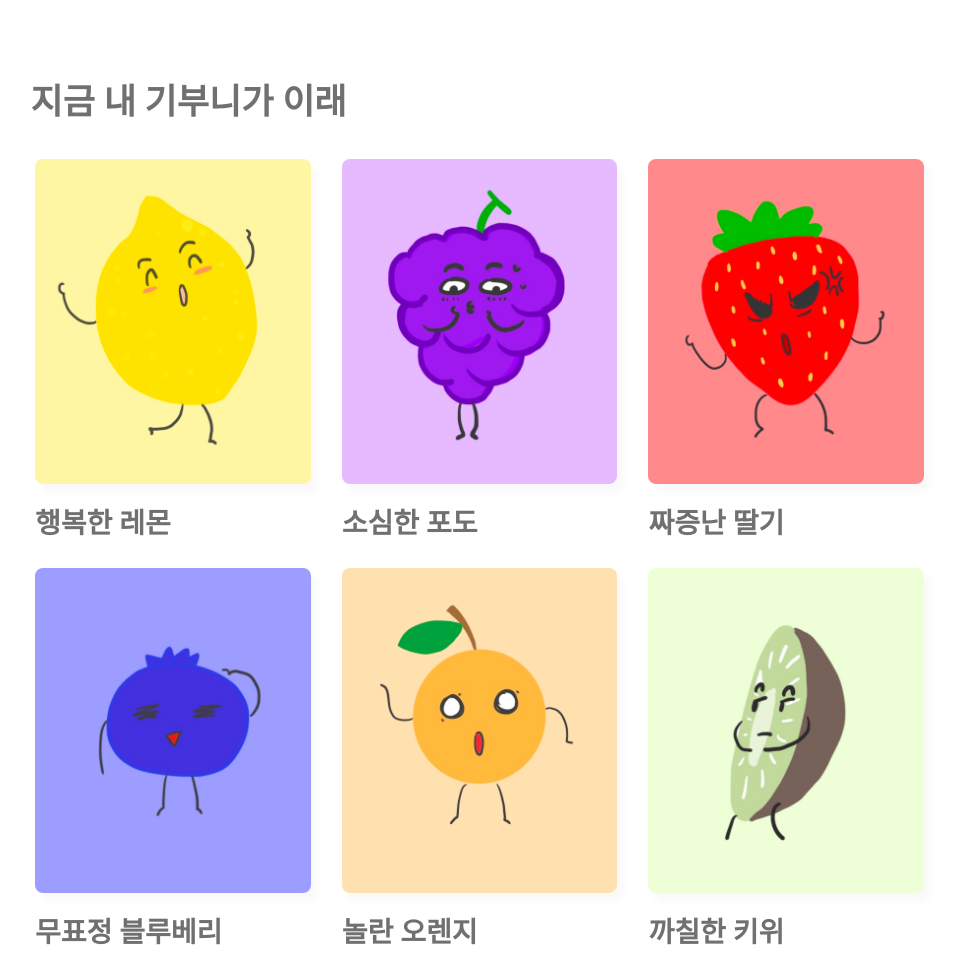
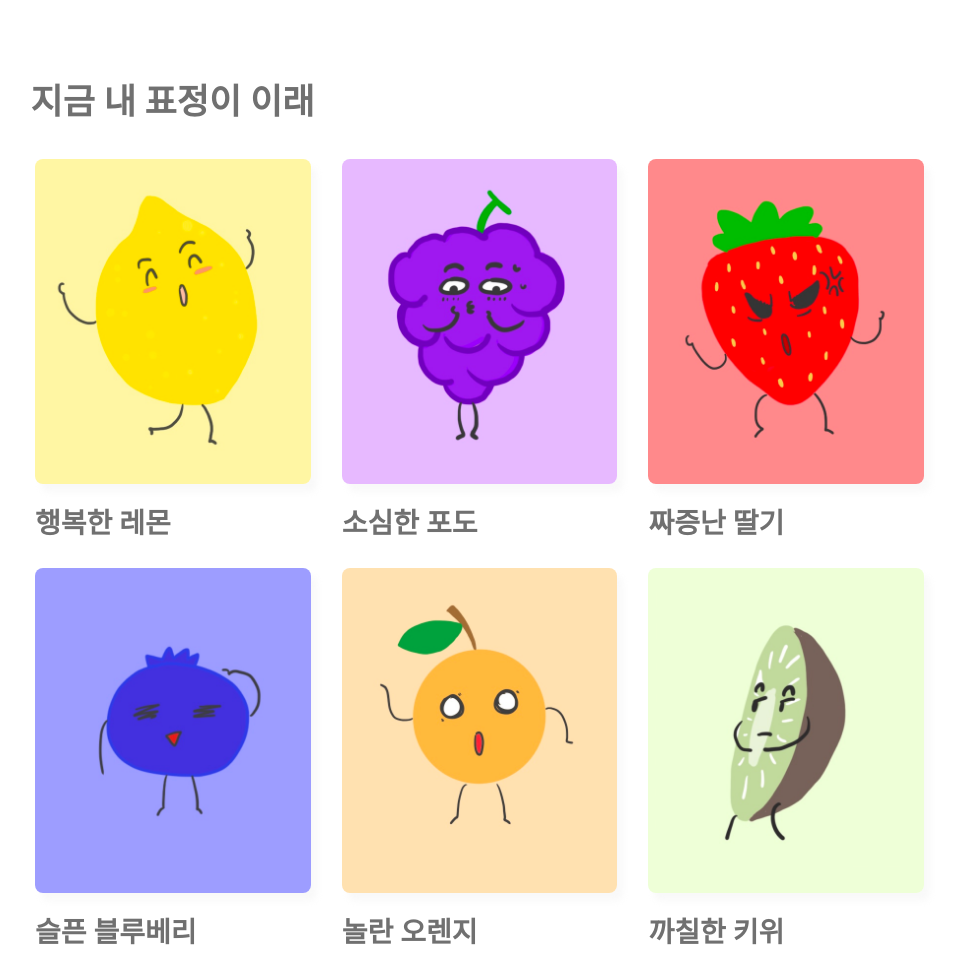
Before and after one commit to lee-insu/today-feeling, a Flask app: page / in a window 1280 px wide. Shown: the part 597-1574 px from the top of the page, without its empty margins (145-1100 px from the left). Run offline with Flask 2, Linux system fonts and the light colour scheme; some libraries are stand-ins or nearby versions.

Commit message:
content edit

```diff
--- a/static/js/emotion.js
+++ b/static/js/emotion.js
@@ -33,37 +33,37 @@
             case "기쁨" :
             resultTitle = "행복한 레몬"
             resultExplain = "#웃음꽃 #과즙미 뿜뿜 #상큼함이 폭발 #행복전도사"
-            resultCause = "명랑하고 자신감이 넘쳐있는 당신! 너무 행복하고 상큼해 보입니다. 지켜만 보고 있어도 웃음이 날 것 같은 표정이에요. 행복하면서도 들떠 있을 만큼 좋은 일이 있으셨나요? 만약 아니더라도 곧 좋은 일이 찾아올 것 같은 얼굴입니다. 주변 사람들에게 이 사진을 은근 슬쩍 보여주면 호감이 급상승 할 것 같은 예감!"
+            resultCause = "명랑하고 자신감이 넘쳐있는 당신! 광대가 올라가 있고 입술 모서리는 올라가 있군요! 너무 행복하고 상큼해 보입니다. 지켜만 보고 있어도 웃음이 날 것 같은 표정이에요. 행복하면서도 들떠 있을 만큼 좋은 일이 있으셨나요? 만약 아니더라도 곧 좋은 일이 찾아올 것 같은 얼굴입니다. 주변 사람들에게 이 사진을 은근 슬쩍 보여주면 호감이 급상승 할 것 같은 예감!"
             break;
 
             case "까칠" :
             resultTitle = "까칠한 키위"
             resultExplain = "#시크절정 #아무도 건들지마 #도도한 매력"
-            resultCause = "시크한 표정을 가지고 있는 당신! 오늘 도도하다는 말을 듣진 않았나요? 아이러니하게도 도도하고 시크한 표정을 짓고 있으면 외모가 업이 됩니다. 기분은 그렇다치고 오늘 셀카를 찍어보는 건 어떨까요? 그리고 일이나 주변 사람들 때문에 스트레스를 받고 있다면 반신욕으로 기분을 달래보는 건 어떠나요? "
+            resultCause = "시크한 표정을 가지고 있는 당신! 한 쪽 얼굴이 올라가면서 입술의 끝이 당겨져있습니다. 오늘 도도하다는 말을 듣진 않았나요? 아이러니하게도 도도하고 시크한 표정을 짓고 있으면 외모가 업이 됩니다. 기분은 그렇다치고 오늘 셀카를 찍어보는 건 어떨까요? 그리고 일이나 주변 사람들 때문에 스트레스를 받고 있다면 반신욕으로 기분을 달래보는 건 어떨까요?"
             break;
 
             case "놀람" :
             resultTitle = "놀란 오렌지"
             resultExplain = "#리액션천국 #(ﾉ'□ﾟ) #다이나믹한 하루 #오늘 일이 많지? "
-            resultCause = "놀란 표정을 가지고 있는 당신! 오늘 무슨 일이 그렇게 많았길래 놀란 표정을 하고 있나요? 아니면 컨셉으로 놀란 모습을?? 오늘이 다이나믹한 하루였다면 집에서 치킨 시켜놓고 잔잔한 영화를 보면서 힐링하는 건 어떨까요?"
+            resultCause = "놀란 표정을 가지고 있는 당신! 눈썹 높이가 올라가고 동그란 모양으로 변하며 턱이 벌어졌습니다. 오늘 무슨 일이 그렇게 많았길래 놀란 표정을 하고 있나요? 아니면 컨셉으로 놀란 모습을?? 오늘이 다이나믹한 하루였다면 집에서 치킨 시켜놓고 잔잔한 영화를 보면서 힐링하는 건 어떨까요?"
             break;
 
             case "분노" :
             resultTitle = "짜증난 딸기"
             resultExplain = "#건들기만 해봐 #폭발한다!!!! #다 죽는다!!!!!!!!"
-            resultCause = "분노한 표정을 가지고 있는 당신.. 오늘 누가 당신을 그렇게 짜증나게 만들었나요? 딱 데려오세요! 화가 나는 만큼 에너지를 쓰는 것도 좋아요! 달리기나 스포츠 같은 활동적인 활동으로 스트레스를 푸는 건 어떨까요?"
+            resultCause = "분노한 표정을 가지고 있는 당신.. 눈썹 높이가 낮고 아랫눈꺼풀이 팽팽하며 시선이 확고할수록 화난 것 처럼 보입니다. 오늘 누가 당신을 그렇게 짜증나게 만들었나요? 딱 데려오세요! 화가 나는 만큼 에너지를 쓰는 것도 좋아요! 달리기나 스포츠 같은 활동적인 활동으로 스트레스를 푸는 건 어떨까요? 스트레스를 풀수록 표정도 밝아진답니다."
             break;
 
             case "소심" :
             resultTitle = "소심한 포도"
             resultExplain = "#이거 뭐지..? #뭘까....? #응.....? #으잉....?"
-            resultCause = "소심한 표정을 가지고 있는 당신! 나도 모르게 의기소침해지지 않나요? 평소와 다르게 괜히 말도 조심하게 되고 음추러 들진 않나요? 그렇다면 코인 노래방에서 노래 한 곡 뽑는 건 어떤가요?"
+            resultCause = "소심한 표정을 가지고 있는 당신! 눈썹 높이가 높아지고 입술이 가늘어졌군요. 나도 모르게 의기소침해지지 않나요? 평소와 다르게 괜히 말도 조심하게 되고 음추러 들진 않나요? 그렇다면 코인 노래방에서 노래 한 곡 뽑는 건 어떤가요?"
             break;
 
             case "슬픔" :
-            resultTitle = "무표정 블루베리"
-            resultExplain = "#나는 아무 생각이 없다 #왜냐면 아무 생각이 없기 때문이다"
-            resultCause = "무표정을 가지고 있는 당신! 오늘은 크게 즐겁지도 그렇다고 나쁘지도 않은 하루를 보냈나요? 미지근한 물이 잔잔하게 흐르듯 평범한 표정이지만 가장 일상적이고 보람찬 표정입니다. 아니면 도도한 표정 컨셉으로 찍은 사진일수도 있구요. 만약 슬픈 일이 있었나요? 걱정마세요. 다 잘 풀릴 겁니다! 그러니 집에서 반신욕으로 스트레스를 날려버려요. "
+            resultTitle = "슬픈 블루베리"
+            resultExplain = "#축 쳐진다 #나는 아무 생각이 없다 #왜냐면 아무 생각이 없기 때문이다"
+            resultCause = "무표정 또는 슬픈 표정을 가지고 있는 당신! 눈 바깥쪽이 아래로 비스듬이 기울어졌군요. 오늘은 크게 즐겁지도 그렇다고 나쁘지도 않은 하루를 보냈나요? 미지근한 물이 잔잔하게 흐르듯 평범한 표정이지만 가장 일상적이고 보람찬 표정입니다. 아니면 도도한 표정 컨셉으로 찍은 사진일수도 있구요. 만약 슬픈 일이 있었나요? 걱정마세요. 다 잘 풀릴 겁니다! 그러니 집에서 반신욕으로 스트레스를 날려버려요."
             break;
 
             default:
--- a/templates/emotion_anger.html
+++ b/templates/emotion_anger.html
@@ -33,7 +33,7 @@
                 <div class="emotion-content-image"><img src="../static/img/strawberry.jpg" alt=""></div>
                 <div class="emotion-hash">#건들기만 해봐 #폭발한다!!!! #다 죽는다!!!!!!!!</div>
                 <div class="emotion-content">
-                    분노한 표정을 가지고 있는 당신.. 오늘 누가 당신을 그렇게 짜증나게 만들었나요? 딱 데려오세요! 화가 나는 만큼 에너지를 쓰는 것도 좋아요! 달리기나 스포츠 같은 활동적인 활동으로 스트레스를 푸는 건 어떨까요?
+                    분노한 표정을 가지고 있는 당신.. 눈썹 높이가 낮고 아랫눈꺼풀이 팽팽하며 시선이 확고할수록 화난 것 처럼 보입니다.오늘 누가 당신을 그렇게 짜증나게 만들었나요? 딱 데려오세요! 화가 나는 만큼 에너지를 쓰는 것도 좋아요! 달리기나 스포츠 같은 활동적인 활동으로 스트레스를 푸는 건 어떨까요?스트레스를 풀수록 표정도 밝아진답니다.
                 </div>
              </div>
 
--- a/templates/emotion_disgust.html
+++ b/templates/emotion_disgust.html
@@ -31,9 +31,9 @@
              <div class="emotion-container">
                 <div class="emotion-title">까칠한 키위</div>
                 <div class="emotion-content-image"><img src="../static/img/kiwi.jpg" alt=""></div>
-                <div class="emotion-hash">#건들기만 해봐 #폭발한다!!!! #다 죽는다!!!!!!!!</div>
+                <div class="emotion-hash">#시크절정 #아무도 건들지마 #도도한 매력</div>
                 <div class="emotion-content">
-                    분노한 표정을 가지고 있는 당신.. 오늘 누가 당신을 그렇게 짜증나게 만들었나요? 딱 데려오세요! 화가 나는 만큼 에너지를 쓰는 것도 좋아요! 달리기나 스포츠 같은 활동적인 활동으로 스트레스를 푸는 건 어떨까요?
+                    시크한 표정을 가지고 있는 당신! 한 쪽 얼굴이 올라가면서 입술의 끝이 당겨집니다. 오늘 도도하다는 말을 듣진 않았나요? 아이러니하게도 도도하고 시크한 표정을 짓고 있으면 외모가 업이 됩니다. 기분은 그렇다치고 오늘 셀카를 찍어보는 건 어떨까요? 그리고 일이나 주변 사람들 때문에 스트레스를 받고 있다면 반신욕으로 기분을 달래보는 건 어떠나요?
                 </div>
              </div>
 
--- a/templates/emotion_happy.html
+++ b/templates/emotion_happy.html
@@ -33,7 +33,7 @@
                 <div class="emotion-content-image"><img src="../static/img/lemon.jpg" alt=""></div>
                 <div class="emotion-hash">#웃음꽃 #과즙미 뿜뿜 #상큼함이 폭발 #행복전도사</div>
                 <div class="emotion-content">
-                    명랑하고 자신감이 넘쳐있는 당신! 너무 행복하고 상큼해 보입니다. 지켜만 보고 있어도 웃음이 날 것 같은 표정이에요. 행복하면서도 들떠 있을 만큼 좋은 일이 있으셨나요? 만약 아니더라도 곧 좋은 일이 찾아올 것 같은 얼굴입니다. 주변 사람들에게 이 사진을 은근 슬쩍 보여주면 호감이 급상승 할 것 같은 예감!
+                    명랑하고 자신감이 넘쳐있는 당신! 광대가 올라가 있고 입술 모서리는 올라가 있군요! 너무 행복하고 상큼해 보입니다. 지켜만 보고 있어도 웃음이 날 것 같은 표정이에요. 행복하면서도 들떠 있을 만큼 좋은 일이 있으셨나요? 만약 아니더라도 곧 좋은 일이 찾아올 것 같은 얼굴입니다. 주변 사람들에게 이 사진을 은근 슬쩍 보여주면 호감이 급상승 할 것 같은 예감!
                 </div>
              </div>
 
--- a/templates/emotion_sadness.html
+++ b/templates/emotion_sadness.html
@@ -29,11 +29,11 @@
      <section>
          <div class="inner margin-top">
              <div class="emotion-container">
-                <div class="emotion-title">무표정 블루베리</div>
+                <div class="emotion-title">슬픈 블루베리</div>
                 <div class="emotion-content-image"><img src="../static/img/blueberry.jpg" alt=""></div>
-                <div class="emotion-hash">#나는 아무 생각이 없다 #왜냐면 아무 생각이 없기 때문이다</div>
+                <div class="emotion-hash">#축 쳐진다 #나는 아무 생각이 없다 #왜냐면 아무 생각이 없기 때문이다</div>
                 <div class="emotion-content">
-무표정을 가지고 있는 당신! 오늘은 크게 즐겁지도 그렇다고 나쁘지도 않은 하루를 보냈나요? 미지근한 물이 잔잔하게 흐르듯 평범한 표정이지만 가장 일상적이고 보람찬 표정입니다. 아니면 도도한 표정 컨셉으로 찍은 사진일수도 있구요. 만약 슬픈 일이 있었나요? 걱정마세요. 다 잘 풀릴 겁니다! 그러니 집에서 반신욕으로 스트레스를 날려버려요.                </div>
+무표정 또는 슬픈 표정을 가지고 있는 당신! 눈 바깥쪽이 아래로 비스듬이 기울어졌군요. 오늘은 크게 즐겁지도 그렇다고 나쁘지도 않은 하루를 보냈나요? 미지근한 물이 잔잔하게 흐르듯 평범한 표정이지만 가장 일상적이고 보람찬 표정입니다. 아니면 도도한 표정 컨셉으로 찍은 사진일수도 있구요. 만약 슬픈 일이 있었나요? 걱정마세요. 다 잘 풀릴 겁니다! 그러니 집에서 반신욕으로 스트레스를 날려버려요. </div>
              </div>
 
          </div>
--- a/templates/emotion_surprise.html
+++ b/templates/emotion_surprise.html
@@ -33,7 +33,7 @@
                 <div class="emotion-content-image"><img src="../static/img/orange.jpg" alt=""></div>
                 <div class="emotion-hash">#리액션천국 #(ﾉ'□ﾟ) #다이나믹한 하루 #오늘 일이 많지? </div>
                 <div class="emotion-content">
-                    놀란 표정을 가지고 있는 당신! 오늘 무슨 일이 그렇게 많았길래 놀란 표정을 하고 있나요? 아니면 컨셉으로 놀란 모습을?? 오늘이 다이나믹한 하루였다면 집에서 치킨 시켜놓고 잔잔한 영화를 보면서 힐링하는 건 어떨까요?
+                    놀란 표정을 가지고 있는 당신! 눈썹 높이가 올라가고 동그란 모양으로 변하며 턱이 벌어졌습니다. 오늘 무슨 일이 그렇게 많았길래 놀란 표정을 하고 있나요? 아니면 컨셉으로 놀란 모습을?? 오늘이 다이나믹한 하루였다면 집에서 치킨 시켜놓고 잔잔한 영화를 보면서 힐링하는 건 어떨까요?
                 </div>
              </div>
 
--- a/templates/emotion_timid.html
+++ b/templates/emotion_timid.html
@@ -33,7 +33,7 @@
                 <div class="emotion-content-image"><img src="../static/img/grape.jpg" alt=""></div>
                 <div class="emotion-hash">#이거 뭐지..? #뭘까....? #응.....? #으잉....?</div>
                 <div class="emotion-content">
-                    소심한 표정을 가지고 있는 당신! 나도 모르게 의기소침해지지 않나요? 평소와 다르게 괜히 말도 조심하게 되고 음추러 들진 않나요? 그렇다면 코인 노래방에서 노래 한 곡 뽑는 건 어떤가요?
+                    소심한 표정을 가지고 있는 당신! 눈썹 높이가 높아지고 입술이 가늘어졌군요. 나도 모르게 의기소침해지지 않나요? 평소와 다르게 괜히 말도 조심하게 되고 음추러 들진 않나요? 그렇다면 코인 노래방에서 노래 한 곡 뽑는 건 어떤가요?
                 </div>
              </div>
 
--- a/templates/index.html
+++ b/templates/index.html
@@ -41,7 +41,7 @@
             <img id="face-image"class="blah" src="#" alt="">
         </div>
         <div id="loading">
-            <span class="loading-message">지금 기분을 분석하고 있습니다..</span>
+            <span class="loading-message">지금 표정을 분석하고 있습니다..</span>
         </div>
         <div class="image-result">
         <div class="push-result"></div>
@@ -56,7 +56,7 @@
     <section>
         <div class="inner">
             <div class="content-container">
-                <div class="content-title">지금 내 기부니가 이래</div>
+                <div class="content-title">지금 내 표정이 이래</div>
                 <div class="content-list">
                     <ul class="emotion-list">
                         <li class="emotion-card">
@@ -79,7 +79,7 @@
                             <li class="emotion-card">
                                 <a href="../templates/emotion_sadness.html">
                                 <div class="emotion-image"><img src="../static/img/blueberry.jpg" alt=""></div>
-                                <div class="emotion-desc">무표정 블루베리</div>
+                                <div class="emotion-desc">슬픈 블루베리</div>
                                 </a>
                             </li>
                             <li class="emotion-card">
```
